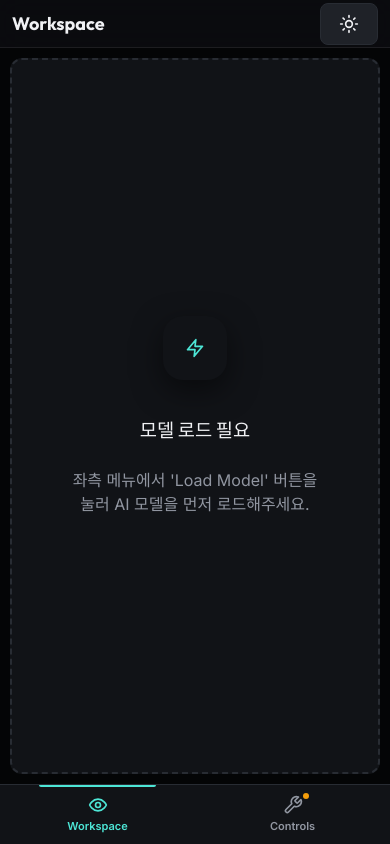
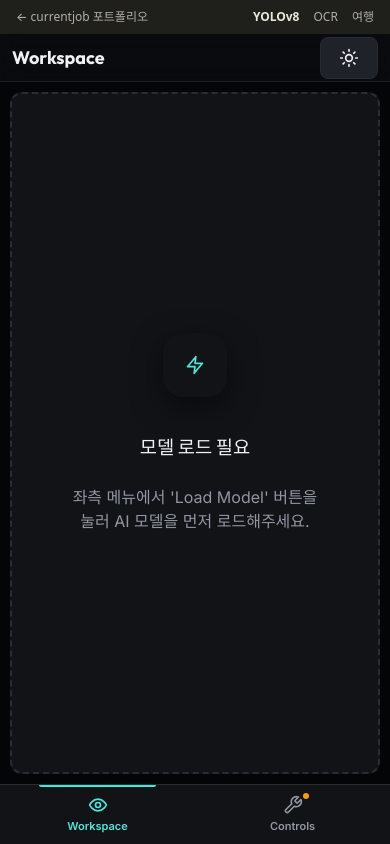
Before and after one commit to currentJob/yolov8-seg-page, a React (Vite) app: page / in a window 390 px wide. Built offline with nearby package versions, Linux system fonts and the light colour scheme.

Commit message:
feat: 상단에 다른 프로젝트·포트폴리오로 가는 바 추가, 페이지 제목 정리

```diff
--- a/index.html
+++ b/index.html
@@ -1,12 +1,23 @@
 <!doctype html>
-<html lang="en">
+<html lang="ko">
   <head>
     <meta charset="UTF-8" />
     <link rel="icon" type="image/svg+xml" href="/favicon.svg" />
     <meta name="viewport" content="width=device-width, initial-scale=1.0" />
-    <title>yolov8-seg-page</title>
+    <title>YOLOv8 세그멘테이션 · currentjob</title>
+    <meta name="description" content="이미지를 올리면 YOLOv8 모델이 찾은 객체 영역을 브라우저에서 바로 확인합니다." />
+    <style>
+      /* Author bar linking the other GitHub Pages projects (same markup on every project site). */
+      .cj-projects{box-sizing:border-box;display:flex;align-items:center;justify-content:space-between;gap:12px;height:34px;padding:0 16px;background:#1f1f1b;color:#e9e6dc;font:500 12px/1 system-ui,-apple-system,"Segoe UI","Malgun Gothic",sans-serif}
+      .cj-projects a{color:inherit;text-decoration:none;opacity:.72;white-space:nowrap}
+      .cj-projects a:hover,.cj-projects a:focus-visible,.cj-projects a[aria-current=page]{opacity:1}
+      .cj-projects a[aria-current=page]{font-weight:700}
+      .cj-list{display:flex;gap:14px}
+      @media (max-width:560px){.cj-long{display:none}}
+    </style>
   </head>
   <body>
+    <nav class="cj-projects" aria-label="currentjob 프로젝트"><a class="cj-home" href="https://currentjob.github.io/portfolio-github-pages/">← currentjob 포트폴리오</a><span class="cj-list"><a href="https://currentjob.github.io/yolov8-seg-page/" aria-current="page">YOLOv8<span class="cj-long"> 세그멘테이션</span></a><a href="https://currentjob.github.io/ocr-llm-page/">OCR<span class="cj-long"> · LLM 요약</span></a><a href="https://currentjob.github.io/city-walk-planner/">여행<span class="cj-long"> 일정 플래너</span></a></span></nav>
     <div id="root"></div>
     <script type="module" src="/src/main.jsx"></script>
   </body>
--- a/src/App.css
+++ b/src/App.css
@@ -1,7 +1,7 @@
 .app-container {
   display: flex;
   width: 100vw;
-  height: 100vh;
+  height: calc(100vh - 34px); /* 34px = 상단 프로젝트 바(index.html .cj-projects) */
   background: var(--bg);
   color: var(--text);
   overflow: hidden;
@@ -1114,7 +1114,7 @@ input[type="range"]::-webkit-scrollbar-thumb {
 
   .app-container {
     flex-direction: column;
-    height: 100svh;       /* 모바일 브라우저 UI 제외한 실제 뷰포트 */
+    height: calc(100svh - 34px); /* 모바일 실제 뷰포트 - 상단 프로젝트 바 */
     overflow: hidden;
   }
 
```
